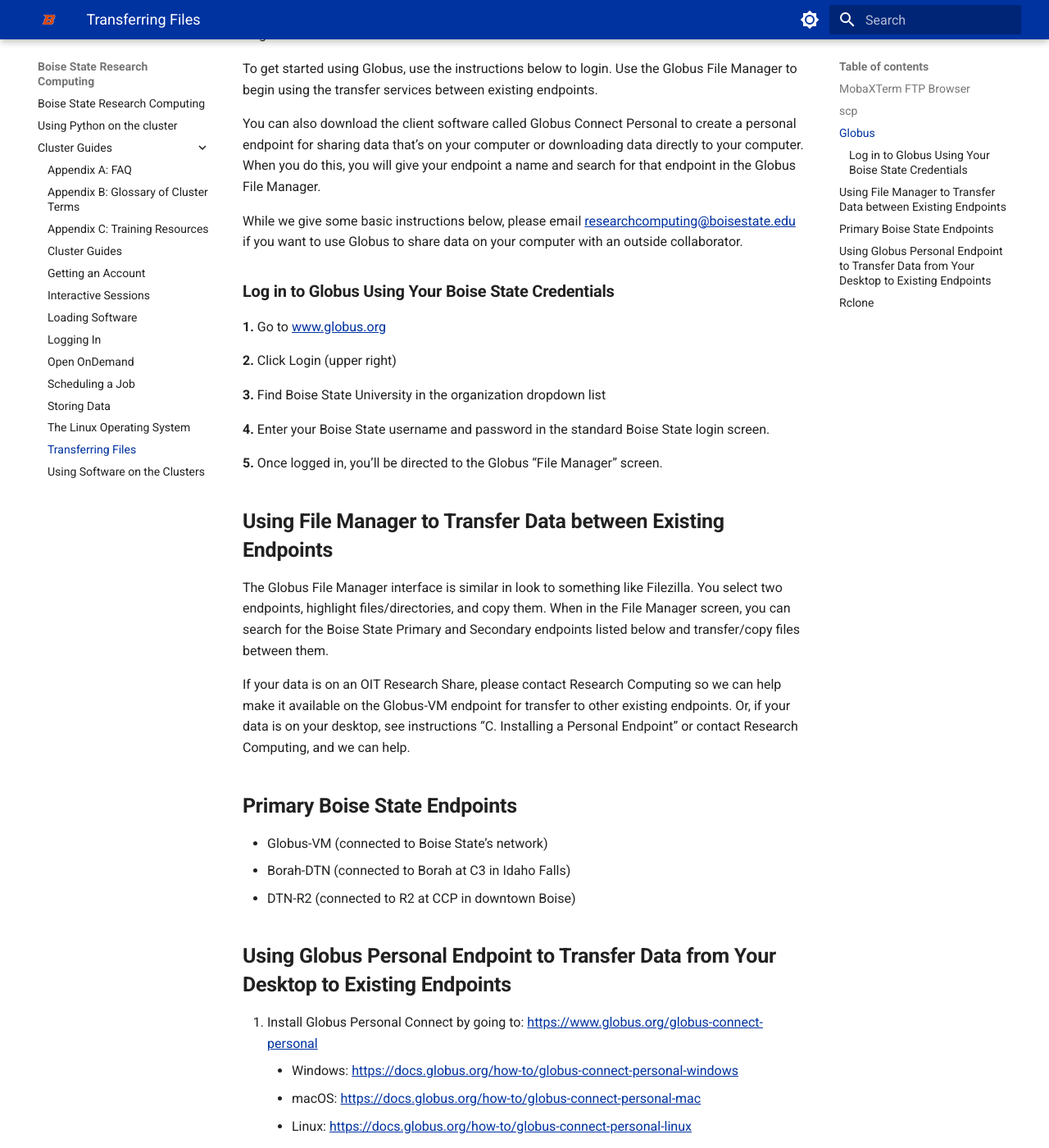
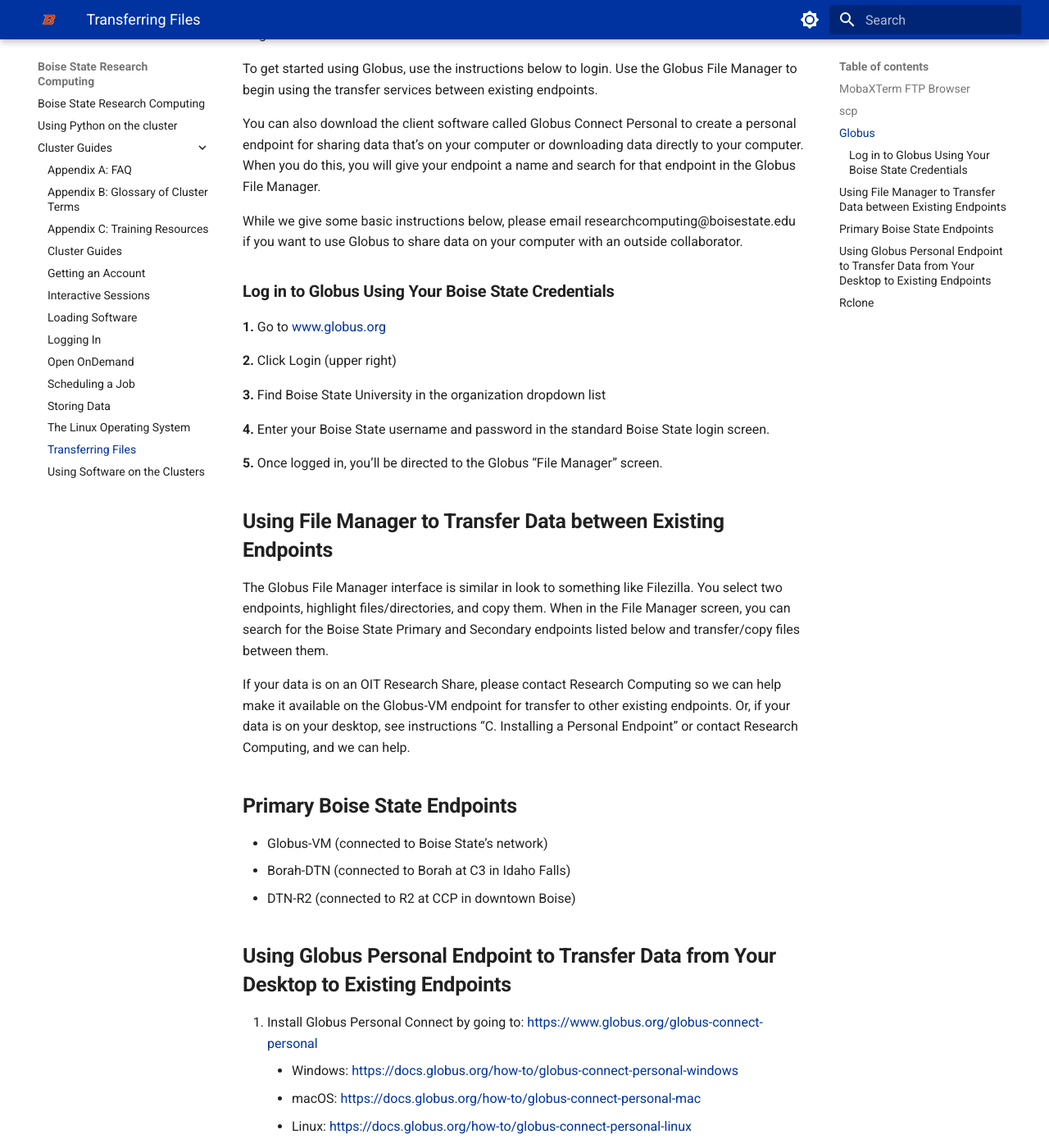
Before and after one commit to bsurc/docs, an MkDocs documentation site: the page built from docs/Cluster Guides/Transferring_Files.md, in a window 1280 px wide and 1400 px high, scrolled down 1151 px. Shown: the whole window at 82% size. Built offline with MkDocs 1.6.1 and Material for MkDocs 9.7.7, drawn with Linux system fonts in a browser that asks for light colours; part of the change alters nothing that is shown; some of the changed text lies outside the part shown.

```diff
--- a/docs/Cluster Guides/Transferring_Files.md
+++ b/docs/Cluster Guides/Transferring_Files.md
@@ -1,4 +1,4 @@
-# **Transferring Files**
+# Transferring Files
 
 ## **MobaXTerm FTP Browser**
 On Windows, if MobaXTerm is being used to connect the cluster, the file browser built into it can be used to quickly upload or download files. Once logged into the cluster, a view will appear on the left hand side of the screen showing a list of files. To download, click a file to select it and then click the blue download arrow at the top of where the files are displayed. Multiple files can be downloaded at once by holding the control key and selecting multiple files and then pressing the same download button. To upload files, click the green upload arrow at the top of where files are displayed (next to the download arrow) and select the files to be uploaded.
@@ -7,20 +7,20 @@ On Windows, if MobaXTerm is being used to connect the cluster, the file browser
 This method should not be used for file transfers in excess of 50 GB – please see “Globus” section below if this is the case.
 
 ## **scp**
-[<ins>scp</ins>](https://linux.die.net/man/1/scp) is an alternative to the MobaXTerm method that can be used if on Mac or Linux. It’s a built in command with the syntax:
-<code>scp &lt;source file&gt; &lt;dest file&gt;</code>
+[scp](https://linux.die.net/man/1/scp) is an alternative to the MobaXTerm method that can be used if on Mac or Linux. It’s a built in command with the syntax:
+`scp <source file> <dest file>`
 
 where the source and destination are located on different servers. For example, to download a file from R2 to your current directory on your local machine, you would use:
 
-<code>scp (R2 username)@r2-login.boisestate.edu:(name of file)</code>
+`scp (R2 username)@r2-login.boisestate.edu:(name of file)`
 
 To upload you would use:
 
-<code>scp (name of local file) (R2 username)@r2-login.boisestate.edu:(destination file)</code>
+`scp (name of local file) (R2 username)@r2-login.boisestate.edu:(destination file)`
 
 For Borah, replace the server with:
 
-<code>(Borah username)@borah-login.boisestate.edu</code>
+`(Borah username)@borah-login.boisestate.edu`
 
 **Be aware that this process is destructive and will overwrite anything on the destination machine with the same name as the uploaded file.** This method should not be used for file transfers in excess of 50 GB – please see “Globus” section below if this is the case.
 
@@ -31,10 +31,10 @@ To get started using Globus, use the instructions below to login. Use the Globus
 
 You can also download the client software called Globus Connect Personal to create a personal endpoint for sharing data that’s on your computer or downloading data directly to your computer. When you do this, you will give your endpoint a name and search for that endpoint in the Globus File Manager.
 
-While we give some basic instructions below, please email [<ins>researchcomputing@boisestate.edu</ins>](researchcomputing@boisestate.edu) if you want to use Globus to share data on your computer with an outside collaborator.
+While we give some basic instructions below, please email researchcomputing@boisestate.edu if you want to use Globus to share data on your computer with an outside collaborator.
 
 ### **Log in to Globus Using Your Boise State Credentials**
-**1.** Go to [<ins>www.globus.org</ins>](www.globus.org)
+**1.** Go to [www.globus.org](www.globus.org)
 
 **2.** Click Login (upper right)
 
@@ -55,14 +55,14 @@ If your data is on an OIT Research Share, please contact Research Computing so w
 - DTN-R2 (connected to R2 at CCP in downtown Boise)
 
 ## **Using Globus Personal Endpoint to Transfer Data from Your Desktop to Existing Endpoints**
-1. Install Globus Personal Connect by going to: [<ins>https://www.globus.org/globus-connect-personal</ins>](https://www.globus.org/globus-connect-personal)
-    - Windows: [<ins>https://docs.globus.org/how-to/globus-connect-personal-windows</ins>](https://docs.globus.org/how-to/globus-connect-personal-windows)
-    - macOS:   [<ins>https://docs.globus.org/how-to/globus-connect-personal-mac</ins>](https://docs.globus.org/how-to/globus-connect-personal-mac)
-    - Linux:   [<ins>https://docs.globus.org/how-to/globus-connect-personal-linux</ins>](https://docs.globus.org/how-to/globus-connect-personal-linux)
+1. Install Globus Personal Connect by going to: [https://www.globus.org/globus-connect-personal](https://www.globus.org/globus-connect-personal)
+    - Windows: [https://docs.globus.org/how-to/globus-connect-personal-windows](https://docs.globus.org/how-to/globus-connect-personal-windows)
+    - macOS:   [https://docs.globus.org/how-to/globus-connect-personal-mac](https://docs.globus.org/how-to/globus-connect-personal-mac)
+    - Linux:   [https://docs.globus.org/how-to/globus-connect-personal-linux](https://docs.globus.org/how-to/globus-connect-personal-linux)
 2. Log in using Boise State username and password. **NOTE:** Do not mark computer as having sensitive personal files
 3. Follow the instructions of step B, except change the Research Share collection to the new personal collection that was created when setting up Globus Personal Connect.
 
-For more information, visit Globus’s documentation contents page [<ins>https://docs.globus.org/how-to/</ins>](https://docs.globus.org/how-to/) or email [<ins>researchcomputing@boisestate.edu.</ins>](researchcomputing@boisestate.edu).
+For more information, visit Globus’s documentation contents page [https://docs.globus.org/how-to/](https://docs.globus.org/how-to/) or email researchcomputing@boisestate.edu.
 
 ## **Rclone**
 Coming soon.
```
